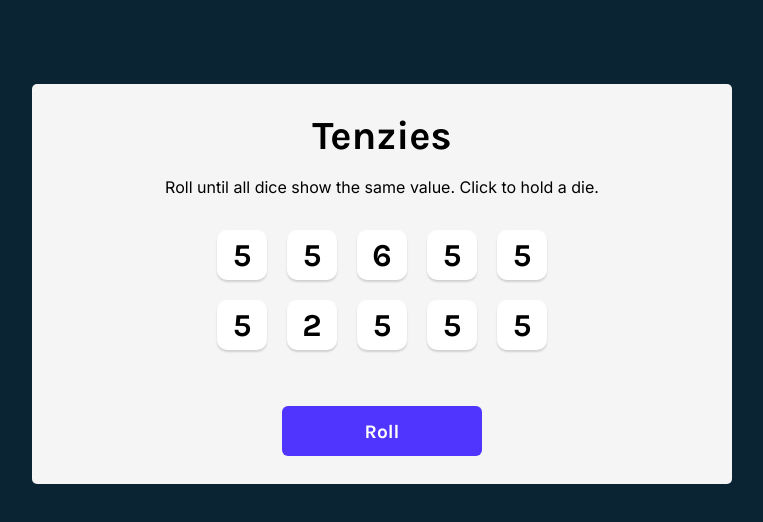
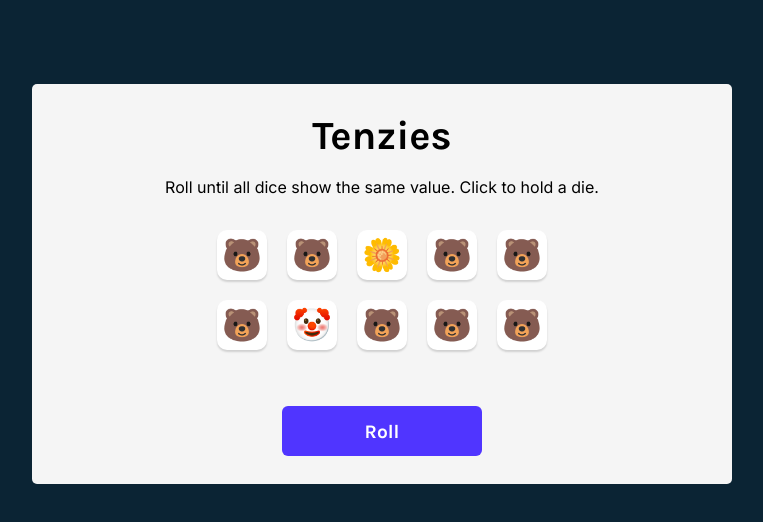
Before and after one commit to martincosimano/react-tenzies, a React (Create React App) app: page / in a window 1280 px wide. Shown: the top 522 px of the page, without its empty margins (258-1021 px from the left). Built offline with nearby package versions, Linux system fonts and the light colour scheme.

Commit message:
modified numbers for emojies

```diff
--- a/src/App.js
+++ b/src/App.js
@@ -1,6 +1,15 @@
 import React from 'react'
 import Dice from './components/Dice'
 import Confetti from 'react-confetti'
+
+const faces = {
+  1: '🍕',
+  2: '🤡',
+  3: '🤖',
+  4: '👽',
+  5: '🐻',
+  6: '🌼'
+}
 
 export default function App() {
 
@@ -16,9 +25,12 @@ export default function App() {
     }
   }, [dice])
 
+  console.log(faces[1])
+
   function generateNewDie() {
+    const value = Math.ceil(Math.random() * 6)
     return {
-      value: Math.ceil(Math.random() * 6),
+      value: faces[value],
       isHeld: false,
       id: Math.ceil(Math.random() * 100000)
     }
```
